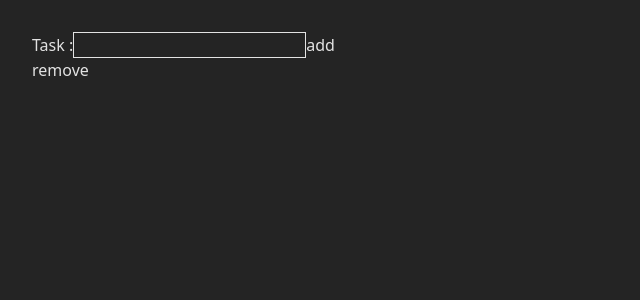
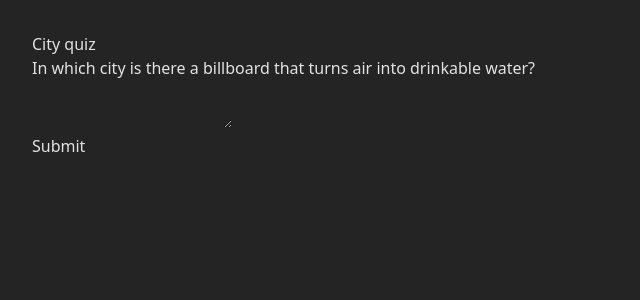
Before and after one commit to priyapop/Lakshyarambha, a React (Vite) app in the folder learning-react/Basics/: page / in a window 1280 px wide. Shown: the top 300 px of the page, without its empty margins (0-640 px from the left). Built offline with nearby package versions, Linux system fonts and the light colour scheme.

Commit message:
input with state

```diff
--- a/learning-react/Basics/src/App.jsx
+++ b/learning-react/Basics/src/App.jsx
@@ -3,6 +3,7 @@
 import Card from "./components/card";
 import Form from "./components/form";
 import List from "./components/arrays";
+import Quiz from "./components/quiz";
 function App() {
   const [count, setCount] = useState(0);
 
@@ -36,7 +37,8 @@
 
       /> */}
       {/* <Form /> */}
-      <List/>
+      {/* <List/> */}
+      <Quiz/>
     </>
   );
 }
--- /dev/null
+++ b/learning-react/Basics/src/components/quiz.jsx
@@ -0,0 +1,69 @@
+import { useState } from 'react';
+
+export default function Form() {
+  const [answer, setAnswer] = useState('');
+  const [error, setError] = useState(null);
+  const [status, setStatus] = useState('typing');
+
+  if (status === 'success') {
+    return <h1>That's right!</h1>
+  }
+
+  async function handleSubmit(e) {
+    e.preventDefault();
+    setStatus('submitting');
+    try {
+      await submitForm(answer);
+      setStatus('success');
+    } catch (err) {
+      setStatus('typing');
+      setError(err);
+    }
+  }
+
+  function handleTextareaChange(e) {
+    setAnswer(e.target.value);
+  }
+
+  return (
+    <>
+      <h2>City quiz</h2>
+      <p>
+        In which city is there a billboard that turns air into drinkable water?
+      </p>
+      <form onSubmit={handleSubmit}>
+        <textarea
+          value={answer}
+          onChange={handleTextareaChange}
+          disabled={status === 'submitting'}
+        />
+        <br />
+        <button disabled={
+          answer.length === 0 ||
+          status === 'submitting'
+        }>
+          Submit
+        </button>
+        {error !== null &&
+          <p className="Error">
+            {error.message}
+          </p>
+        }
+      </form>
+    </>
+  );
+}
+
+function submitForm(answer) {
+  // Pretend it's hitting the network.
+  return new Promise((resolve, reject) => {
+    setTimeout(() => {
+      let shouldError = answer.toLowerCase() !== 'lima'
+      if (shouldError) {
+        reject(new Error('Good guess but a wrong answer. Try again!'));
+      } else {
+        resolve();
+      }
+    }, 1500);
+  });
+}
```
